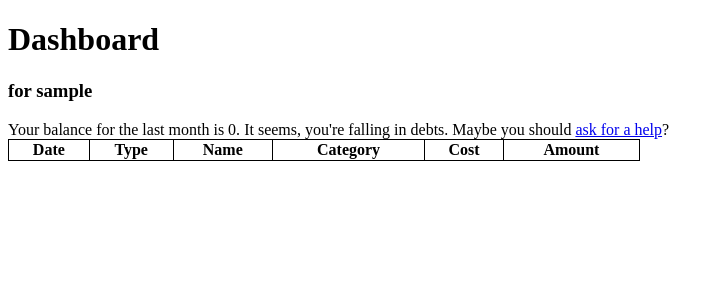
After one commit to Kickoman/finance-keeper, a Django app: page /finances/dashboard/ in a window 1280 px wide. The commit adds this page. Shown: the top 300 px of the page, without its empty margins (0-724 px from the left). Run offline with Django 3.2, Linux system fonts and the light colour scheme; a user stored in the database is signed in; tables that the repository leaves empty hold one stand-in row (values such as "Sample post"); lists and menus that the app fills with data are empty.

Commit message:
Dashboard page created

```diff
--- a/again/templates/again/index.html
+++ b/again/templates/again/index.html
@@ -27,6 +27,7 @@
 
             <h3>Useful links</h3>
             <ul>
+                <li><a href="{% url 'finances:dashboard' %}">Personal dashboard</a></li>
                 <li><a href="{% url 'finances:list' %}">List of all completed transactions</a></li>
                 <li><a href="{% url 'finances:addtr' %}">Add new transaction</a></li>
                 <li><a href="{% url 'finances:addac' %}">Add new account</a></li>
--- /dev/null
+++ b/finances/templates/finances/dashboard.html
@@ -0,0 +1,63 @@
+{% extends 'again/base.html' %}
+{% block title %}Dashboard{% endblock %}
+
+{% block content %}
+
+    <div class="header">
+        <h1>Dashboard</h1>
+        <h3>for {{ request.user }}</h3>
+    </div>
+
+    <div class="tables"> {# TODO: check class naming #}
+        <span>Your balance for the last month is {{ sum_for_month }}.</span>
+        <span>
+            {% if sum_for_month > 0 %}
+                Well done, my friend!
+            {% else %}
+                It seems, you're falling in debts. Maybe you should <a href="mailto:kickoman@yandex.by">ask for a help</a>?
+            {% endif %}
+        </span>
+
+        <table>
+            <thead>
+                <tr>
+                    <th>Date</th>
+                    <th>Type</th>
+                    <th>Name</th>
+                    <th>Category</th>
+                    <th>Cost</th>
+                    <th>Amount</th>
+                </tr>
+            </thead>
+            <tbody>
+                {% for x in tr_history %}
+                    <tr>
+                        <td> {# Date #}
+                            {{ x.date }}
+                        </td>
+                        <td> {# Type #}
+                            {% if x.type %}
+                                Income
+                            {% else %}
+                                Expense
+                            {% endif %}
+                        </td>
+                        <td> {# Name #}
+                            {{ x.name }}
+                        </td>
+                        <td> {# Category #}
+                            {{ x.category }}
+                        </td>
+                        <td> {# Cost #}
+                            {{ x.cost }}
+                        </td>
+                        <td> {# Amount #} {# TODO: replace cost & amount columns with the only one #}
+                            {{ x.amount }}
+                        </td>
+                    </tr>
+                {% endfor %}
+            </tbody>
+        </table>
+    </div>
+
+{% endblock %}
--- a/finances/urls.py
+++ b/finances/urls.py
@@ -9,4 +9,5 @@ urlpatterns = [
     path('list/', views.list_transactions, name='list'),
     path('add_transaction/', views.add_transaction, name='addtr'),
     path('add_account/', views.add_account, name='addac'),
+    path('dashboard/', views.dashboard, name='dashboard'),
 ]
--- a/finances/views.py
+++ b/finances/views.py
@@ -7,6 +7,8 @@ from django.contrib import messages
 from .models import Transaction, Account, Category
 from .forms import TransactionForm, AccountForm
 
+import datetime
+import decimal
 
 # Create your views here.
 def index(request):
@@ -84,3 +86,29 @@ def add_account(request):
     else:
         form = AccountForm()
     return render(request, 'finances/add_account.html', {'form': form})
+
+
+def dashboard(request):
+    if not request.user.is_authenticated:
+        return HttpResponseRedirect('/')
+
+    transactionsLastMonth = Transaction.objects.filter(
+        date__range=[
+            datetime.datetime.now() - datetime.timedelta(days=31),
+            datetime.datetime.now()
+        ],
+        author=request.user
+    )
+
+    sum_last_month = decimal.Decimal(0)
+    for x in transactionsLastMonth:
+        sum_last_month += x.cost * x.amount * (1 if x.type else -1)
+
+    return render(
+        request,
+        'finances/dashboard.html',
+        {
+            'tr_history': transactionsLastMonth,
+            'sum_for_month': sum_last_month
+        }
+    )
```
